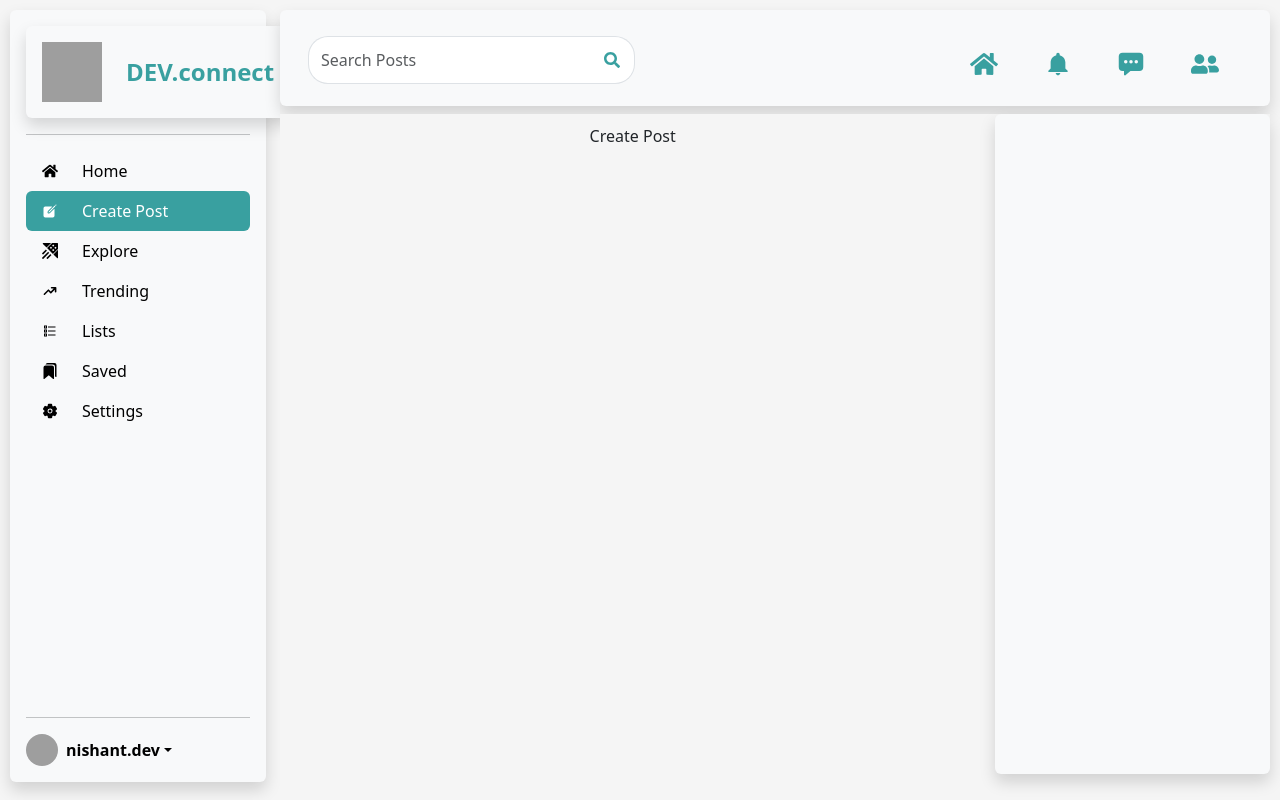
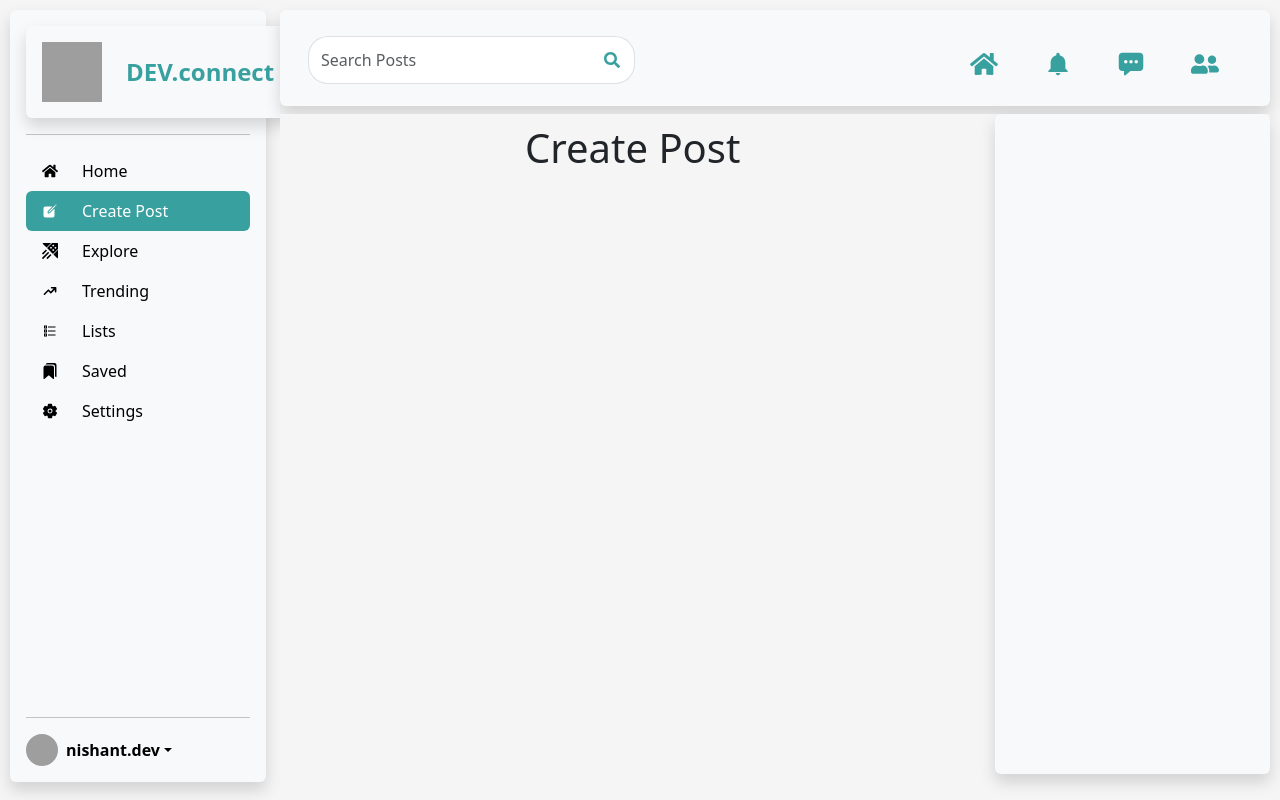
Before and after one commit to Nishant96089/Social-Media-App, a React (Vite) app: page / in a window 1280 px wide. Both pictures are taken after a click on the item "Create Post". Built offline with nearby package versions, Linux system fonts and the light colour scheme; grey boxes are pictures that could not be loaded.

Commit message:
New code added.

```diff
--- a/src/components/Content.jsx
+++ b/src/components/Content.jsx
@@ -1,4 +1,5 @@
 import Postcard from "./Postcard";
+import Createpost from "./Createpost";
 import { PostList } from "../store/PostList";
 import { useContext } from "react";
 
@@ -15,7 +16,9 @@ const Content = ({ selectedTab }) => {
           </>
         )}
         {selectedTab === "Create Post" && (
-          <div className="createPost">Create Post</div>
+          <div className="createPost">
+            <Createpost />
+          </div>
         )}
       </div>
 
--- a/src/components/Createpost.jsx
+++ b/src/components/Createpost.jsx
@@ -1,3 +1,5 @@
-const Createpost = () => {};
+const Createpost = () => {
+  return <h1>Create Post</h1>;
+};
 
 export default Createpost;
```
